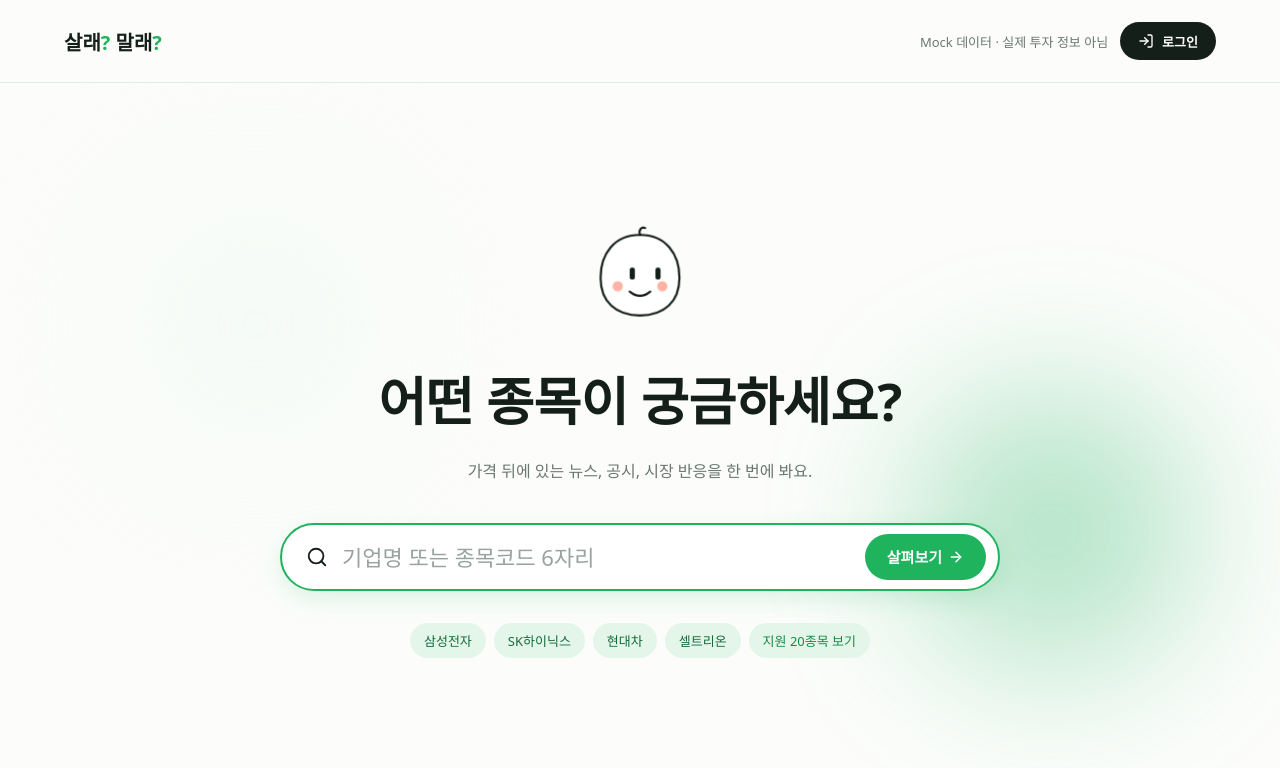
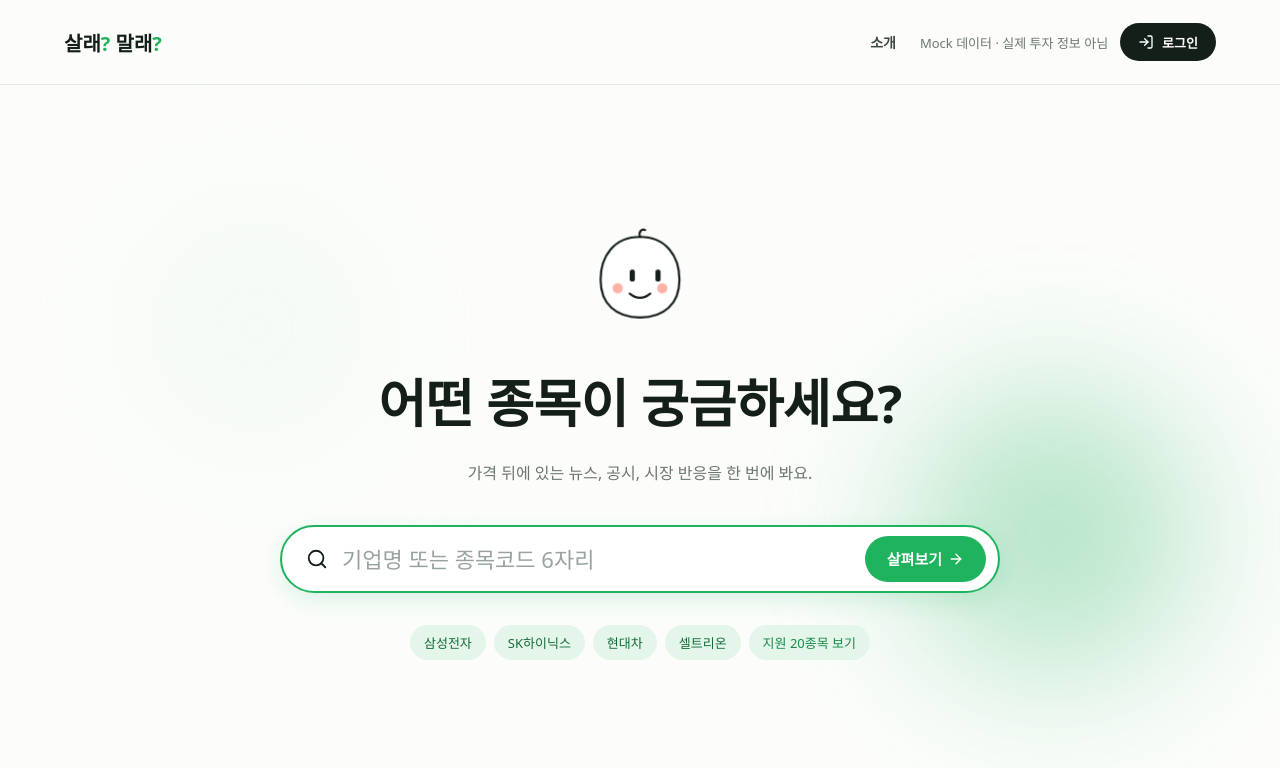
Before and after one commit to twlaude/aio-p2-5th-team-stock, a React (Vite) app in the folder frontend/: page / in a window 1280 px wide. Shown: the top 768 px of the page. Built offline with nearby package versions, Linux system fonts and the light colour scheme; no server answers; a web font is replaced by a local one.

Commit message:
feat(nav): 소개 링크 → /intro (랜딩 진입점, /intro에서는 숨김)

```diff
--- a/frontend/src/components/common/Nav.tsx
+++ b/frontend/src/components/common/Nav.tsx
@@ -1,5 +1,5 @@
 import { LogIn, LogOut, User } from "lucide-react";
-import { Link } from "react-router-dom";
+import { Link, useLocation } from "react-router-dom";
 
 import type { AuthSession } from "../../state/auth";
 import { apiMode } from "../../services/backend_api";
@@ -10,12 +10,17 @@ interface NavProps {
 }
 
 export function Nav({ session, onLogout }: NavProps) {
+  const { pathname } = useLocation();
+  const onIntro = pathname.startsWith("/intro");
   return (
     <header className="nav">
       <Link className="nav__brand" to="/" aria-label="살래? 말래? 홈">
         살래<span className="nav__brand-mark">?</span> 말래<span className="nav__brand-mark">?</span>
       </Link>
       <div className="nav__actions">
+        {onIntro ? null : (
+          <Link className="nav__link" to="/intro">소개</Link>
+        )}
         <div className="nav__caption">{apiMode === "live" ? "실데이터 데모 · 투자 권유 아님" : "Mock 데이터 · 실제 투자 정보 아님"}</div>
         {session ? (
           <>
--- a/frontend/src/styles/base.css
+++ b/frontend/src/styles/base.css
@@ -76,6 +76,23 @@ pre {
   display: flex;
   align-items: center;
   gap: 12px;
+}
+
+.nav__link {
+  display: inline-flex;
+  align-items: center;
+  min-height: 40px;
+  padding: 0 12px;
+  border-radius: var(--r-pill);
+  color: var(--c-body);
+  font-size: 14px;
+  font-weight: 700;
+  text-decoration: none;
+}
+
+.nav__link:hover {
+  background: var(--c-tint);
+  color: var(--c-ink);
 }
 
 .nav__caption {
```
